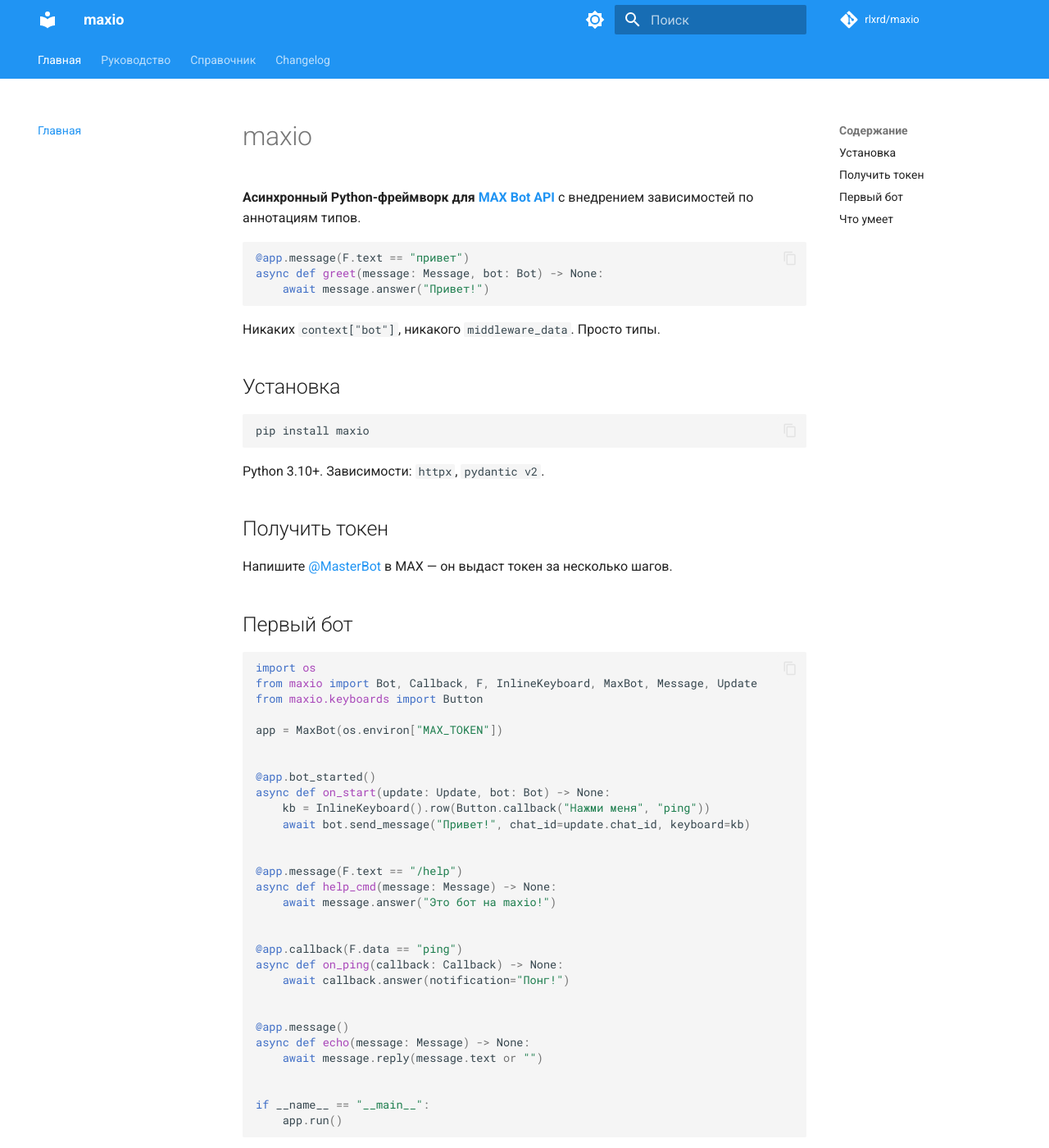
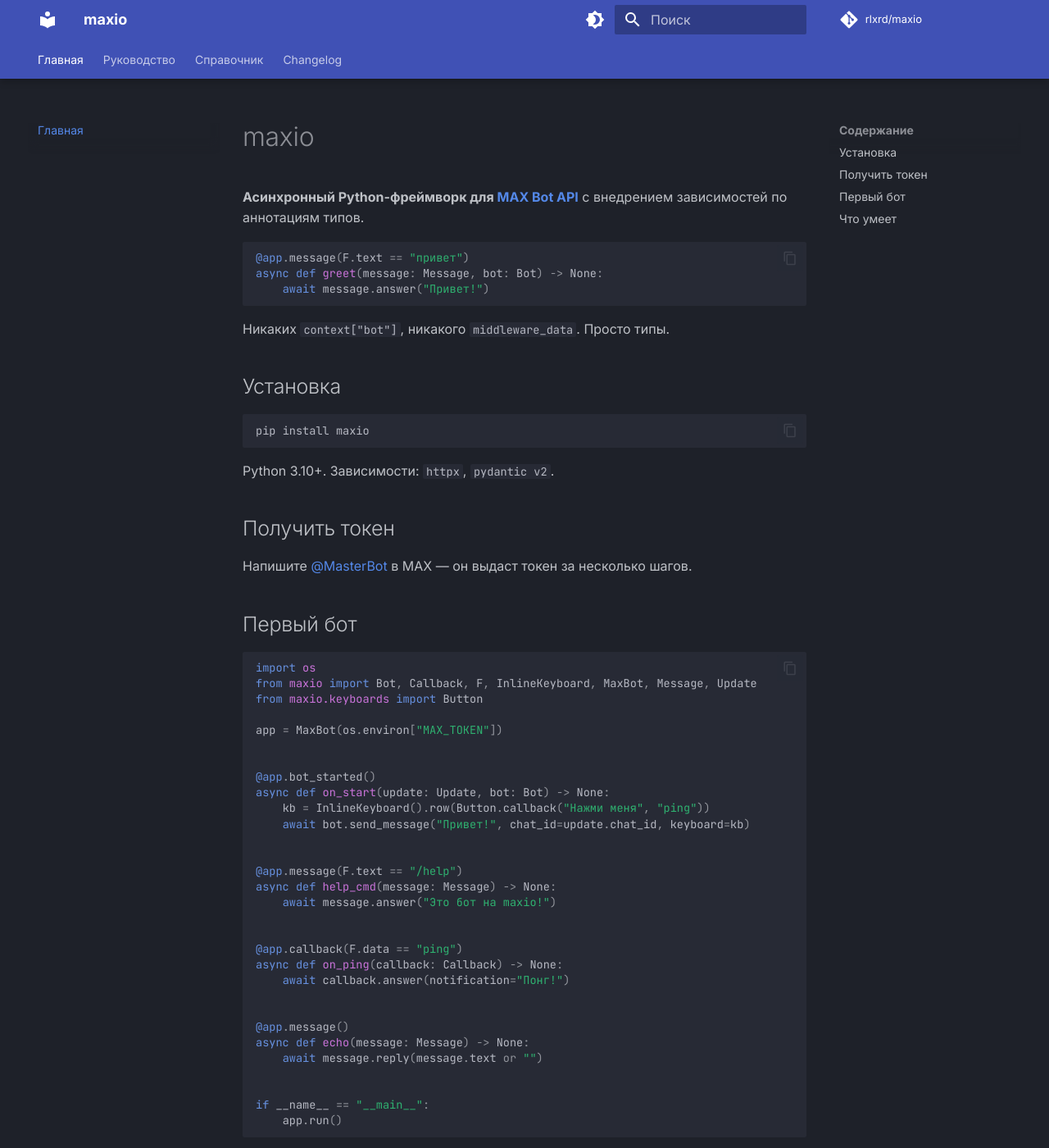
Before and after one commit to rlxrd/maxio, an MkDocs documentation site: the page built from docs/index.md, in a window 1280 px wide and 1400 px high. Shown: the whole window at 82% size. Built offline with MkDocs 1.6.1 and Material for MkDocs 9.7.7, drawn with Linux system fonts in a browser that asks for light colours; comment, search, counter and statistics services are not loaded.

Commit message:
chore: update mkdocs.yml

```diff
--- a/mkdocs.yml
+++ b/mkdocs.yml
@@ -9,25 +9,35 @@
   name: material
   language: ru
   palette:
+    - scheme: slate
+      primary: indigo
+      accent: indigo
+      toggle:
+        icon: material/brightness-4
+        name: Светлая тема
     - scheme: default
-      primary: blue
-      accent: blue
+      primary: indigo
+      accent: indigo
       toggle:
         icon: material/brightness-7
         name: Тёмная тема
-    - scheme: slate
-      primary: blue
-      accent: blue
-      toggle:
-        icon: material/brightness-4
-        name: Светлая тема
+  font:
+    text: Inter
+    code: JetBrains Mono
   features:
     - navigation.tabs
+    - navigation.tabs.sticky
     - navigation.sections
+    - navigation.expand
+    - navigation.indexes
     - navigation.top
+    - navigation.footer
+    - toc.follow
     - search.suggest
     - search.highlight
+    - search.share
     - content.code.copy
+    - content.code.annotate
 
 nav:
   - Главная: index.md
@@ -41,15 +51,27 @@
     - FSM: fsm.md
     - Клавиатуры: keyboards.md
     - Медиа: media.md
-  - Справочник: api.md
+    - Управление чатами: chats.md
+  - Справочник:
+    - API: api.md
   - Changelog: changelog.md
 
 markdown_extensions:
   - pymdownx.highlight:
       anchor_linenums: true
+      line_spans: __span
+      pygments_lang_class: true
   - pymdownx.inlinehilite
   - pymdownx.superfences
+  - pymdownx.tabbed:
+      alternate_style: true
   - admonition
   - pymdownx.details
+  - pymdownx.emoji:
+      emoji_index: !!python/name:material.extensions.emoji.twemoji
+      emoji_generator: !!python/name:material.extensions.emoji.to_svg
   - tables
   - attr_list
+  - md_in_html
+  - toc:
+      permalink: true
```
